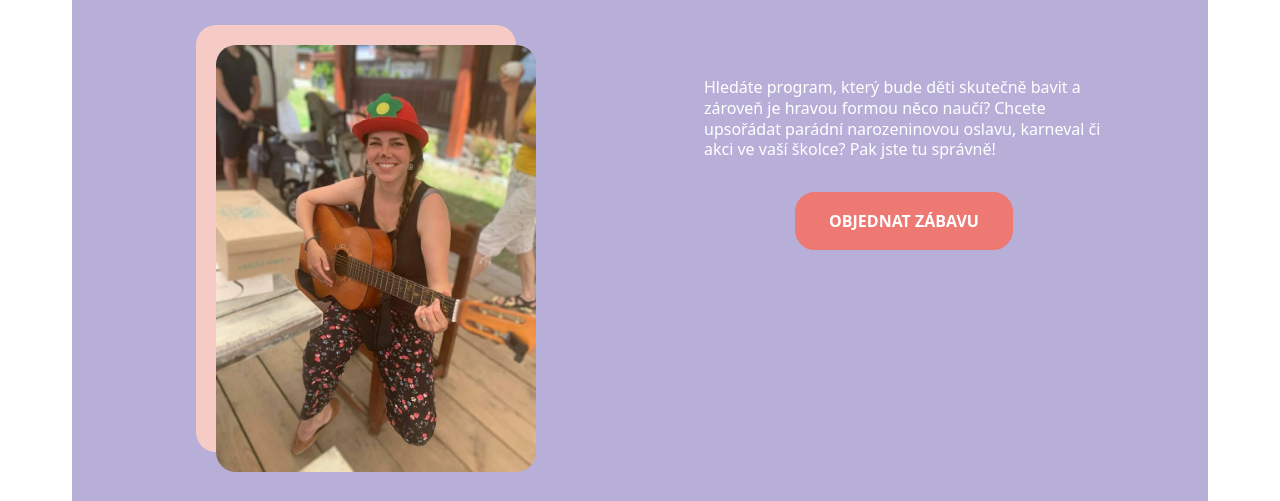
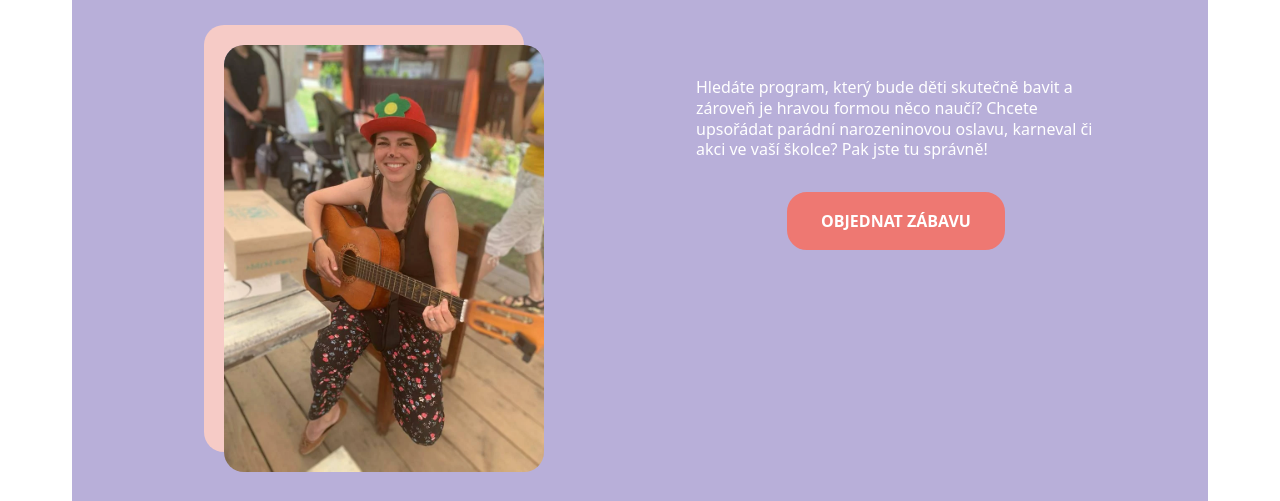
Before and after one commit to Esosek/zabava-se-sarkou, an Astro site: page / in a window 1280 px wide. Shown: the part 396-897 px from the top of the page. Built offline with nearby package versions, Linux system fonts and the light colour scheme; Astro itself is replaced by a stand-in of ours.

Commit message:
Polishing index layout

```diff
--- a/src/pages/index.astro
+++ b/src/pages/index.astro
@@ -82,10 +82,11 @@ import MainLayout from '../layouts/MainLayout.astro';
 
   .content {
     display: grid;
-    grid-template-columns: 1fr 1fr;
+    grid-template-columns: repeat(auto-fit, minmax(300px, calc(50% - 2rem)));
     justify-items: center;
+    justify-content: center;
     padding: 2rem;
-    gap: 4rem 2rem;
+    gap: 2rem;
   }
 
   .introduction-text {
```
